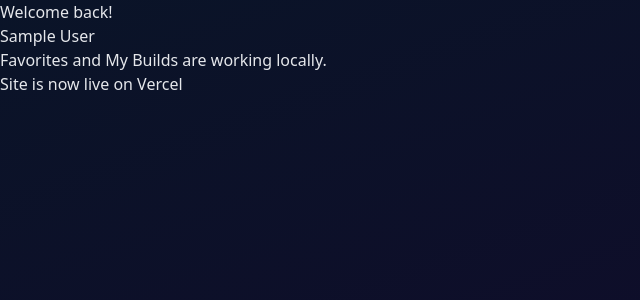
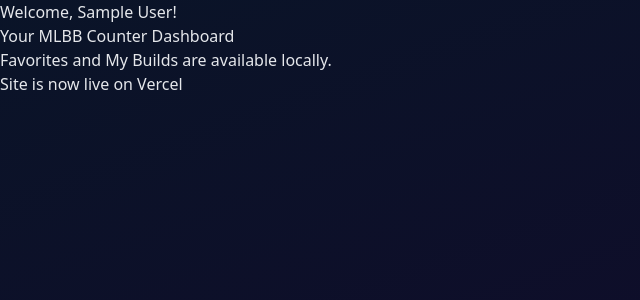
Before and after one commit to mikevdburgt2/mlbb-counter, a Next.js app: page /dashboard in a window 1280 px wide. Shown: the top 300 px of the page, without its empty margins (0-640 px from the left). Built offline with nearby package versions, Linux system fonts and the light colour scheme; no server answers; sample sign-in values are in the browser's storage.

Commit message:
Simple dashboard - final Vercel fix

```diff
--- a/app/dashboard/page.tsx
+++ b/app/dashboard/page.tsx
@@ -10,12 +10,12 @@
   }
 
   return (
-    <div className="min-h-screen bg-[#060c1a] text-white flex items-center justify-center p-6">
-      <div className="text-center max-w-md">
-        <h1 className="text-5xl font-black mb-4">Welcome back!</h1>
-        <p className="text-xl text-gray-400 mb-8">{session.user.name || session.user.email}</p>
-        <p className="text-gray-500">Favorites and My Builds are working locally.</p>
-        <p className="text-sm text-purple-400 mt-8">Site is now live on Vercel</p>
+    <div className="min-h-screen bg-[#060c1a] text-white p-8">
+      <div className="max-w-2xl mx-auto text-center">
+        <h1 className="text-5xl font-black mb-6">Welcome, {session.user.name || 'Player'}!</h1>
+        <p className="text-2xl text-gray-400">Your MLBB Counter Dashboard</p>
+        <p className="mt-8 text-gray-500">Favorites and My Builds are available locally.</p>
+        <p className="text-sm text-purple-400 mt-12">Site is now live on Vercel</p>
       </div>
     </div>
   );
```
